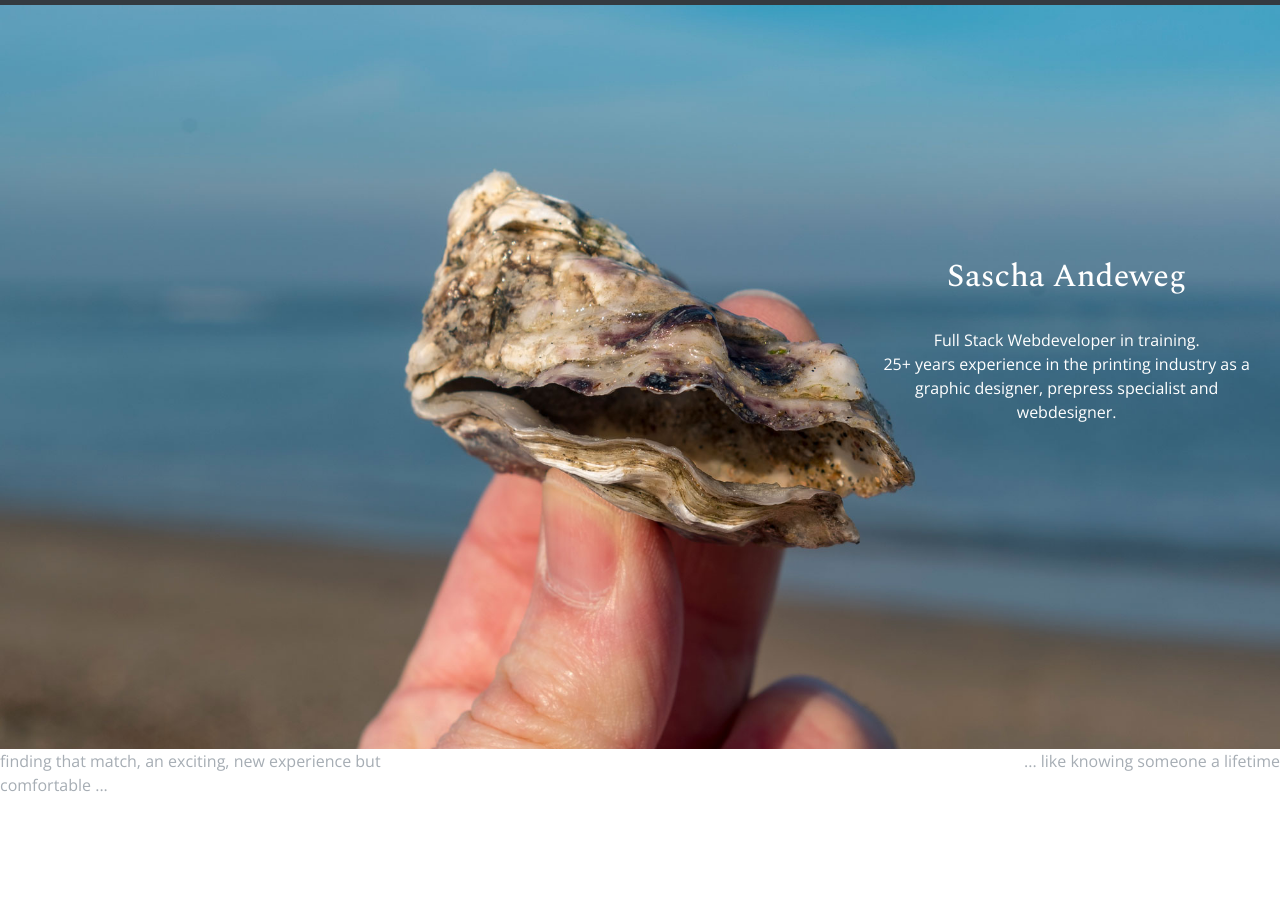
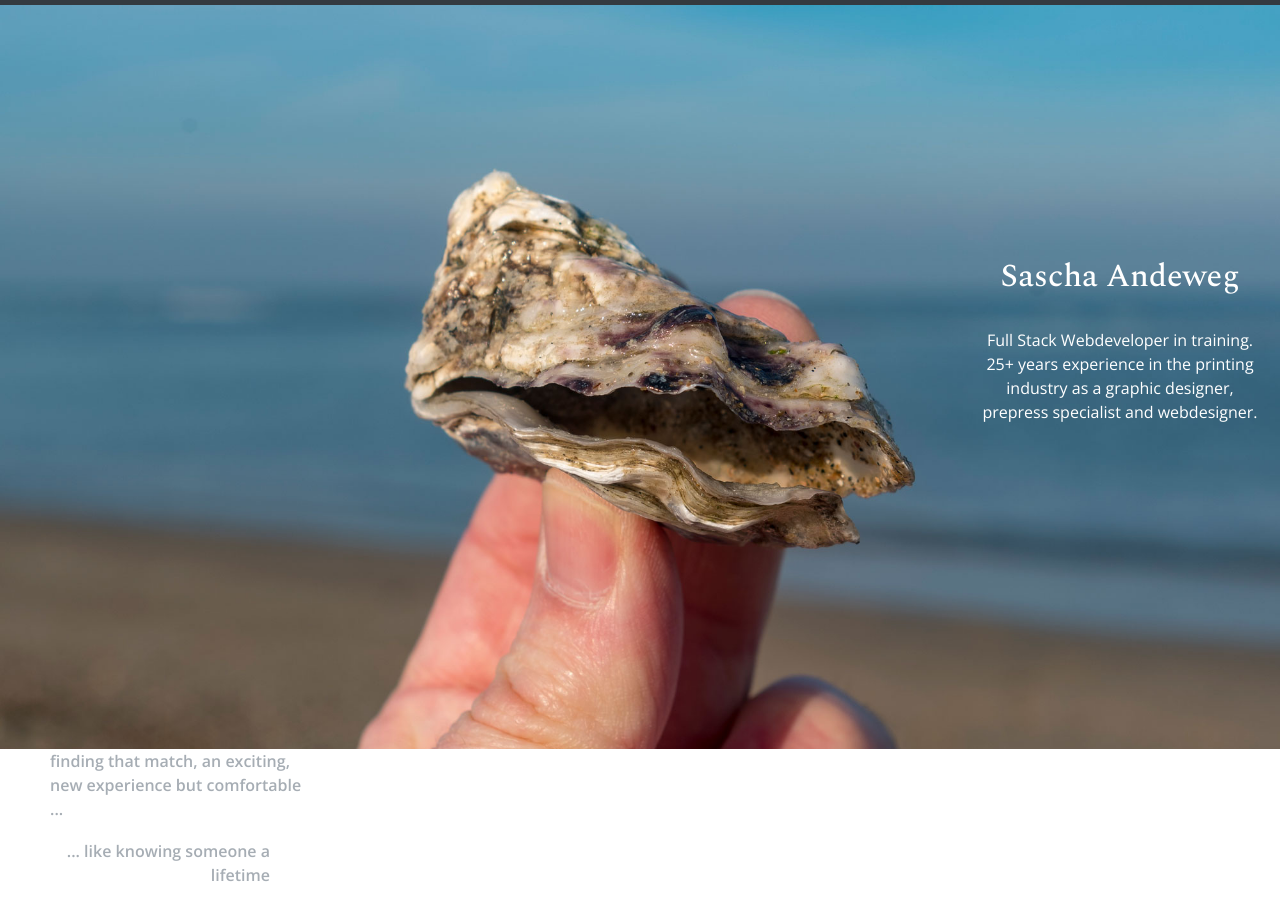
Before and after one commit to Andeweg01/DesignedIrish, a plain HTML site: page index.html in a window 1280 px wide. Shown: the part 51-954 px from the top of the page. Before the commit the page ends 864 px from the top, so only its background shows below. Drawn offline with nearby package versions, Linux system fonts and the light colour scheme.

Commit message:
testing positioning on homepage

```diff
--- a/assets/css/style.css
+++ b/assets/css/style.css
@@ -54,11 +54,15 @@ body {
 }
 
 .alert-2 {
+	margin-left: 35px;
+	font-weight: 600;
 	color: #A6ADB4;
 	text-align: left;
 }
 
 .alert-3 {
+	margin-right: 35px;
+	font-weight: 600;
 	color: #A6ADB4;
 	text-align: right;
 }
--- a/index.html
+++ b/index.html
@@ -42,18 +42,18 @@
 </nav>
 	</div>
 	<div class="home-container">
-		<div class="col-4"></div>
-		<div class="col-4"></div>
-		<div class="col-4"><h5 class="pageheader-lt">Sascha Andeweg</h5><br>
+		<div class="col-3"></div>
+		<div class="col-3"></div>
+		<div class="col-3"></div>
+		<div class="col-3"><h5 class="pageheader-lt">Sascha Andeweg</h5><br>
 			<p class="alert-1">Full Stack Webdeveloper in training.<br>
 				25+ years experience in the printing industry as a graphic designer, prepress specialist and webdesigner.</p>
 			</div>
 	</div>
-	<div class="row">
-		<div class="col-4"><p class="alert-2">finding that match, an exciting, new experience but comfortable ...</p></div>
-		<div class="col-4"></div>
-		<div class="col-4"><p class="alert-3">... like knowing someone a lifetime</p>
-			</div>
+		<div class="col-3"><p class="alert-2">finding that match, an exciting, new experience but comfortable ...</p></div>
+		<div class="col-3"></div>
+		<div class="col-3"></div>
+		<div class="col-3"><p class="alert-3">... like knowing someone a lifetime</p>
 	</div>
 	<script src="https://code.jquery.com/jquery-3.3.1.slim.min.js" integrity="sha384-q8i/X+965DzO0rT7abK41JStQIAqVgRVzpbzo5smXKp4YfRvH+8abtTE1Pi6jizo" crossorigin="anonymous"></script>
     <script src="https://cdnjs.cloudflare.com/ajax/libs/popper.js/1.14.3/umd/popper.min.js" integrity="sha384-ZMP7rVo3mIykV+2+9J3UJ46jBk0WLaUAdn689aCwoqbBJiSnjAK/l8WvCWPIPm49" crossorigin="anonymous"></script>
```
